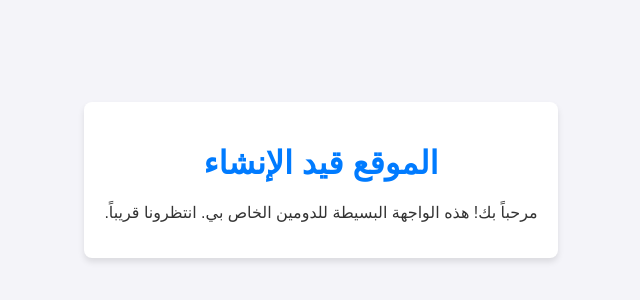
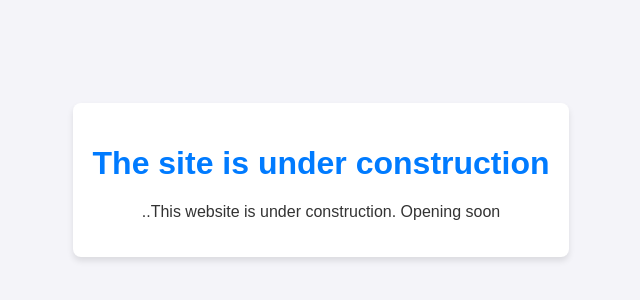
Before and after one commit to abd1abd2abd3ly-sudo/shadow_d_art, a plain HTML site: page index.html in a window 1280 px wide. Shown: the part 220-520 px from the top of the page, without its empty margins (319-959 px from the left). Drawn offline with Linux system fonts and the light colour scheme.

Commit message:
Update index.html

```diff
--- a/index.html
+++ b/index.html
@@ -33,8 +33,8 @@
 
 <body>
     <div class="container">
-        <h1>الموقع قيد الإنشاء</h1>
-        <p>مرحباً بك! هذه الواجهة البسيطة للدومين الخاص بي. انتظرونا قريباً.</p>
+        <h1>The site is under construction</h1>
+        <p>This website is under construction. Opening soon..</p>
     </div>
 </body>
 
```
